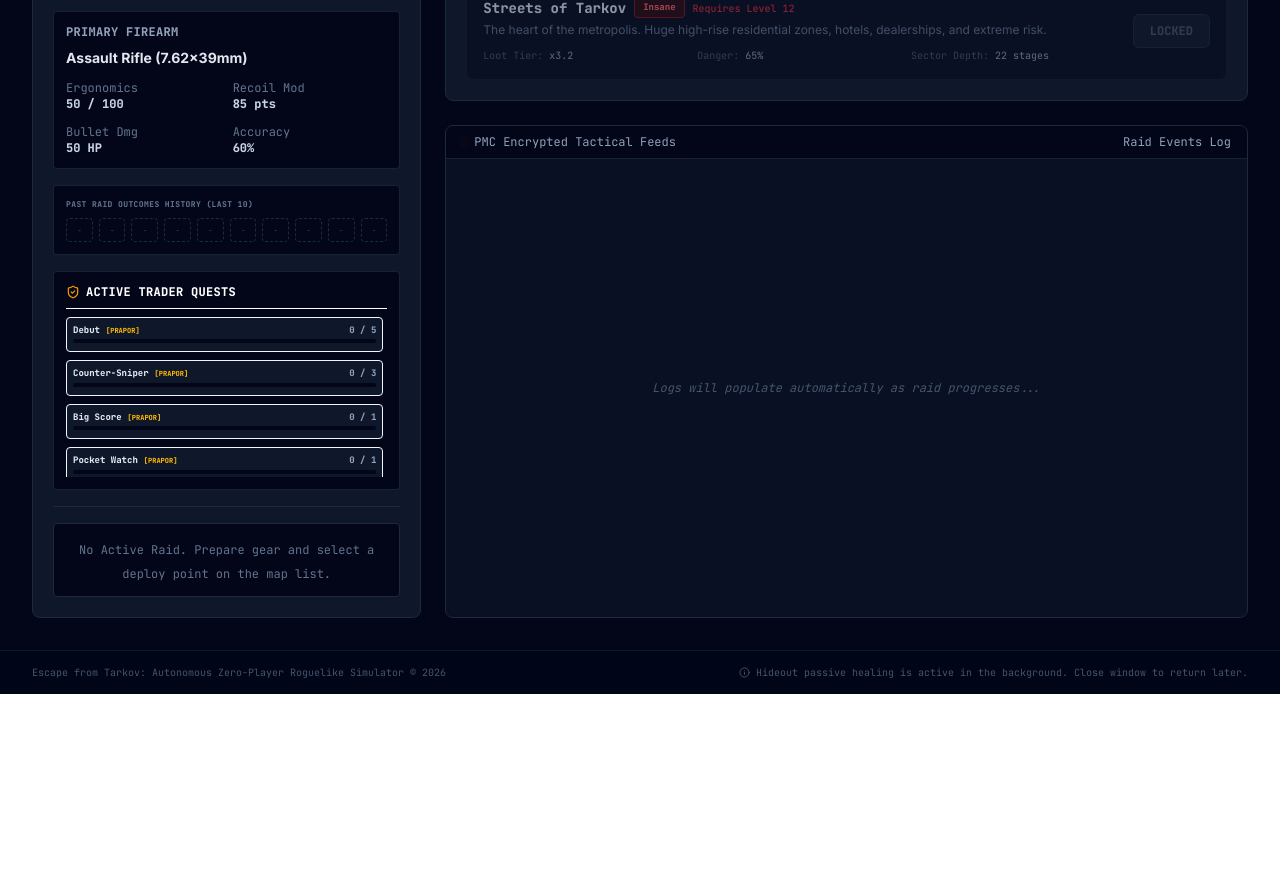
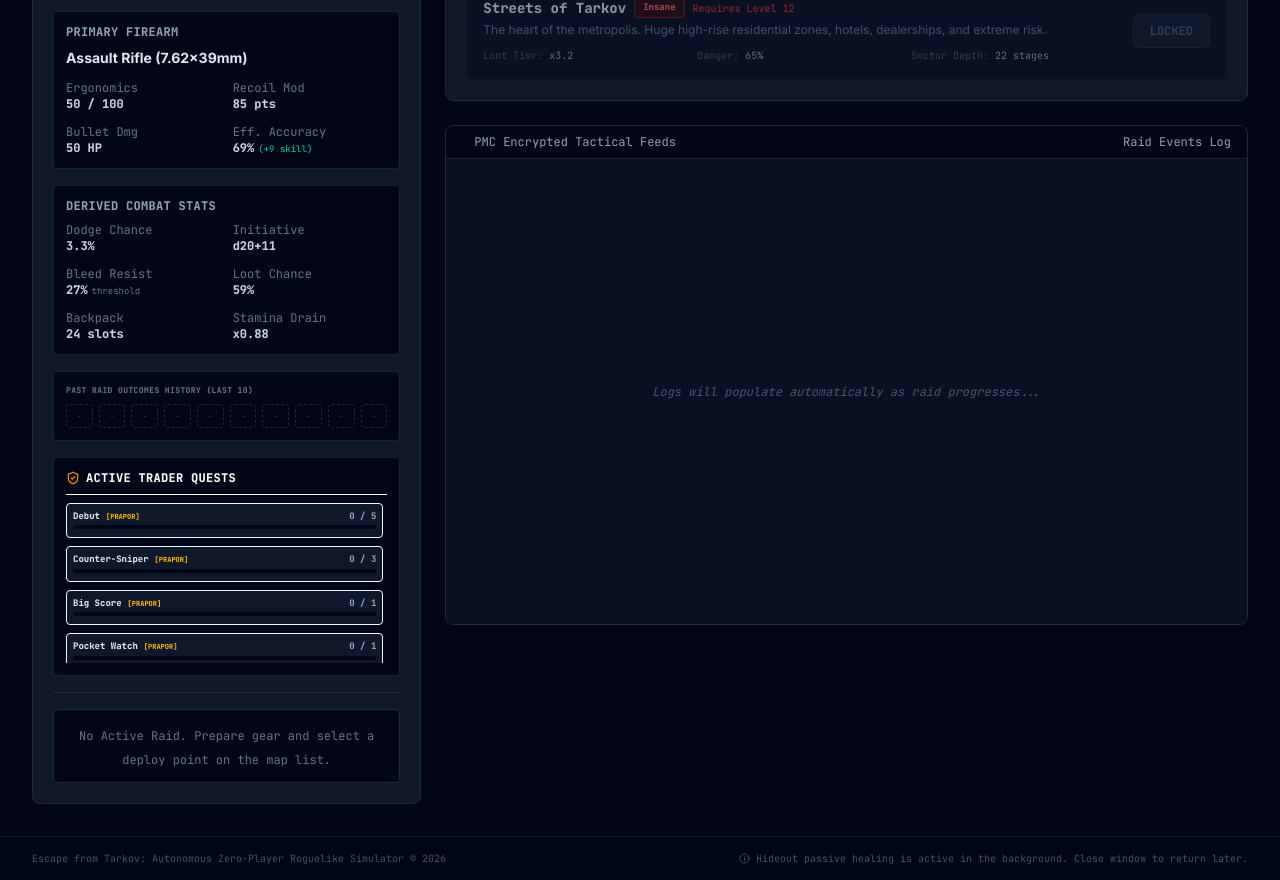
Before and after one commit to Akitsutori/tarcos, a React (Vite) app: page / in a window 1280 px wide. Shown: the part 740-1620 px from the top of the page. Before the commit the page ends 1434 px from the top, so only its background shows below. Built offline with nearby package versions, Linux system fonts and the light colour scheme.

Commit message:
basic stat monitor on operator screen

```diff
--- a/src/components/RaidScreen.tsx
+++ b/src/components/RaidScreen.tsx
@@ -198,8 +198,52 @@
                 <div className="text-slate-300 font-bold">{weaponStats.dmg} HP</div>
               </div>
               <div>
-                <span className="text-slate-500">Accuracy</span>
-                <div className="text-slate-300 font-bold">{weaponStats.accuracy}%</div>
+                <span className="text-slate-500">Eff. Accuracy</span>
+                <div className="text-slate-300 font-bold">
+                  {weaponStats.accuracy + pmc.skills.weaponSkill.level}%
+                  <span className="text-[9px] text-emerald-400 font-normal ml-1">
+                    (+{pmc.skills.weaponSkill.level} skill)
+                  </span>
+                </div>
+              </div>
+            </div>
+          </div>
+
+          {/* DERIVED COMBAT STATS */}
+          <div className="mt-4 p-3 bg-slate-950 rounded border border-slate-800/80">
+            <h4 className="text-xs font-mono font-semibold text-slate-400 mb-2 uppercase tracking-wide">Derived Combat Stats</h4>
+            <div className="grid grid-cols-2 gap-3 text-xs font-mono">
+              <div>
+                <span className="text-slate-500">Dodge Chance</span>
+                <div className="text-slate-300 font-bold">
+                  {(pmc.skills.agility.level * 0.25).toFixed(1)}%
+                  {pmc.classType === ClassType.SCOUT && <span className="text-[9px] text-violet-400 font-normal ml-1">(SCOUT x2)</span>}
+                </div>
+              </div>
+              <div>
+                <span className="text-slate-500">Initiative</span>
+                <div className="text-slate-300 font-bold">d20+{pmc.skills.initiative.level}</div>
+              </div>
+              <div>
+                <span className="text-slate-500">Bleed Resist</span>
+                <div className="text-slate-300 font-bold">
+                  {Math.max(5, 35 - pmc.skills.constitution.level)}%
+                  <span className="text-[9px] text-slate-500 font-normal ml-1">threshold</span>
+                </div>
+              </div>
+              <div>
+                <span className="text-slate-500">Loot Chance</span>
+                <div className="text-slate-300 font-bold">{50 + pmc.skills.perception.level}%</div>
+              </div>
+              <div>
+                <span className="text-slate-500">Backpack</span>
+                <div className="text-slate-300 font-bold">
+                  {9 + Math.floor(Math.sqrt(pmc.skills.constitution.level * 30))} slots
+                </div>
+              </div>
+              <div>
+                <span className="text-slate-500">Stamina Drain</span>
+                <div className="text-slate-300 font-bold">x{Math.max(0.5, 1 - pmc.skills.constitution.level * 0.015).toFixed(2)}</div>
               </div>
             </div>
           </div>
```
